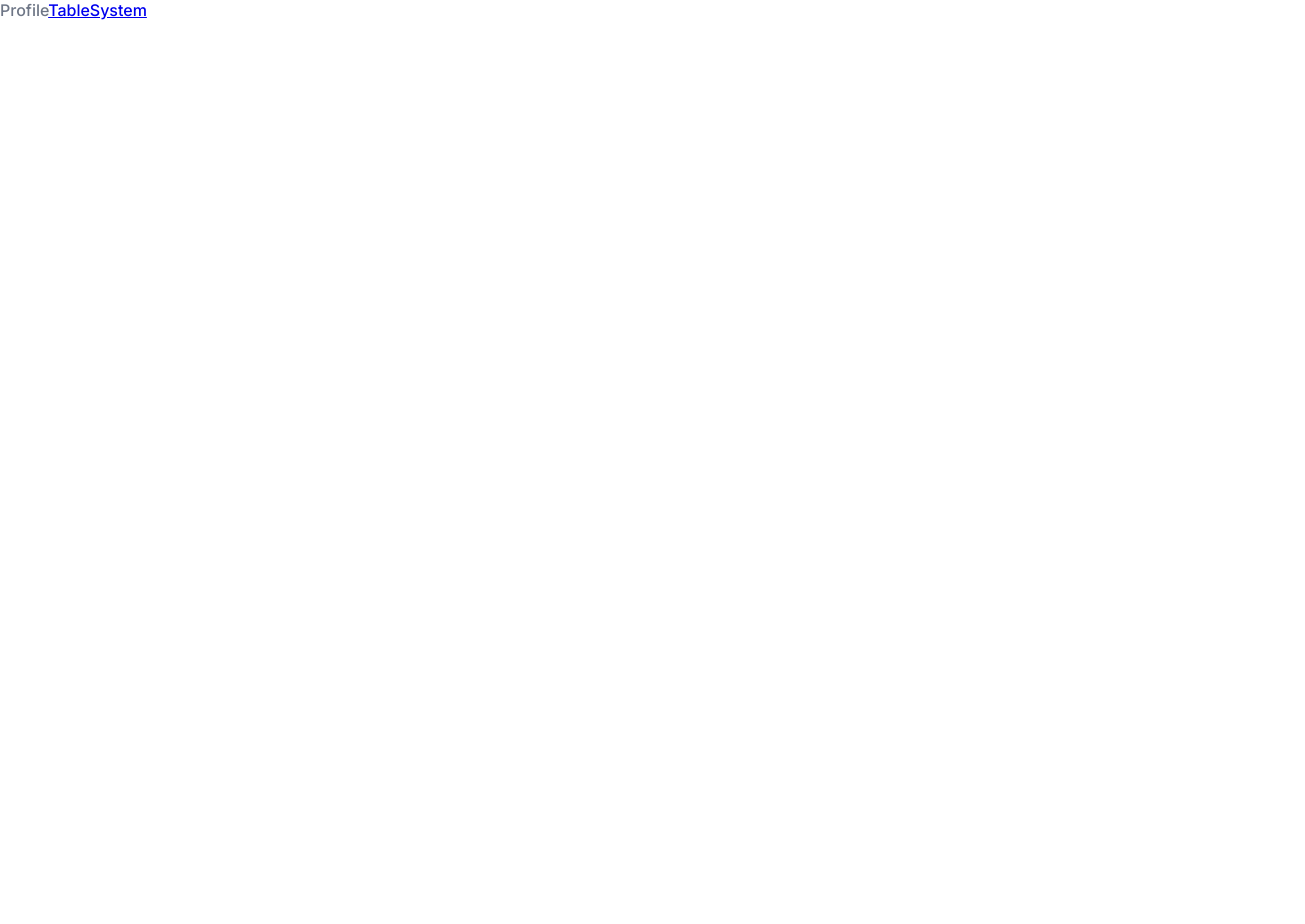
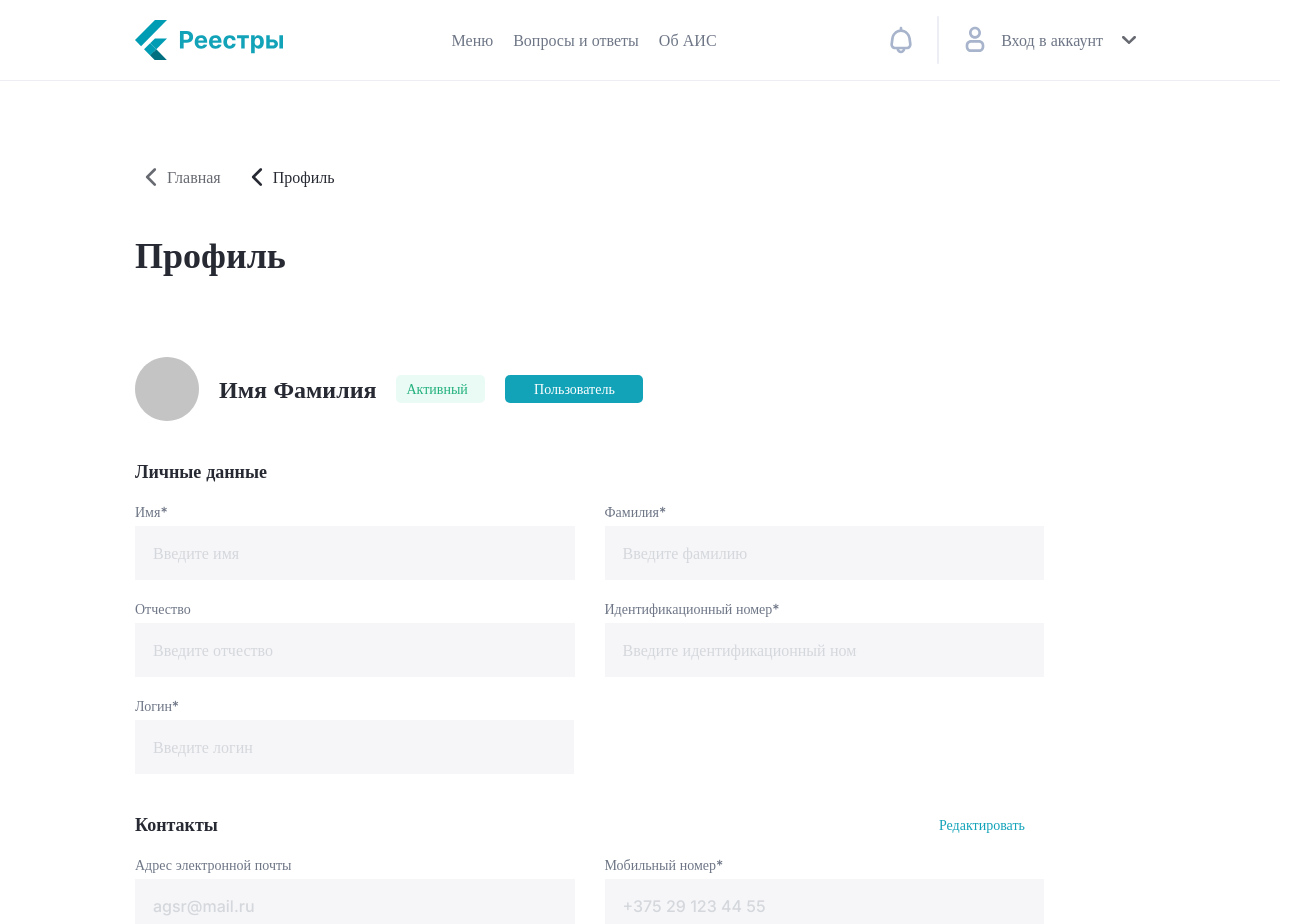
Before and after one commit to ivan-kevra/Information-Systems-app, a React (Vite) app: page / in a window 1280 px wide. Shown: the top 924 px of the page, 1305 px wide, since content can reach past the window. Before the commit the page ends 800 px from the top, so only its background shows below. Built offline with nearby package versions, Linux system fonts and the light colour scheme; sample sign-in values are in the browser's storage; a web font is replaced by a local one.

Commit message:
added profile page

```diff
--- a/src/components/typography/typography.module.scss
+++ b/src/components/typography/typography.module.scss
@@ -33,6 +33,17 @@
   line-height: normal;
 }
 
+.h3 {
+  color: var(---, #272a33);
+
+  /* Заголовок/H3 */
+  font-family: Inter;
+  font-size: 24px;
+  font-style: normal;
+  font-weight: 600;
+  line-height: normal;
+}
+
 .h4 {
   color: var(---, #272a33);
   /* Заголовок/H4 */
--- a/src/pages/login/login.slice.ts
+++ b/src/pages/login/login.slice.ts
@@ -1,32 +1,32 @@
-import { createSlice, PayloadAction } from '@reduxjs/toolkit';
+import { PayloadAction, createSlice } from '@reduxjs/toolkit'
 
 type LoginState = {
   isAuthenticated: boolean
+  token: null | string
   user: {
+    familyName: string
     name: string
-        familyName: string
-    } | null,
-    token: string | null
+  } | null
 }
 const initialState: LoginState = {
   isAuthenticated: false,
+  token: null,
   user: null,
-    token: null
-};
+}
 
 const slice = createSlice({
+  initialState,
   name: 'auth',
-    initialState,
   reducers: {
-        login: (state, action: PayloadAction<{ name: string; familyName: string }>) => {
-            state.isAuthenticated = true;
-            state.user = action.payload;
-        },
     isAuthenticated: (state, action: PayloadAction<boolean>) => {
       state.isAuthenticated = action.payload
-        }
-    }
+    },
+    login: (state, action: PayloadAction<{ familyName: string; name: string }>) => {
+      state.isAuthenticated = true
+      state.user = action.payload
+    },
+  },
 })
 
-export const authReducer = slice.reducer;
+export const authReducer = slice.reducer
 export const authActions = slice.actions
--- /dev/null
+++ b/src/pages/profile/profile.module.scss
@@ -0,0 +1,101 @@
+.container {
+  max-width: 1440px;
+  width: 100%;
+  margin: 0 auto;
+
+  display: flex;
+  flex-direction: column;
+  .header {
+    display: flex;
+    flex-direction: column;
+    align-items: flex-start;
+    gap: 40px;
+    padding: 80px 135px;
+    .links {
+      display: flex;
+      align-items: flex-start;
+      gap: 20px;
+
+      .link {
+        display: flex;
+        align-items: center;
+        text-decoration: none;
+        color: var(---1, #676a71);
+      }
+
+      .activeLink {
+        display: flex;
+        align-items: center;
+        text-decoration: none;
+        color: var(---, #272a33);
+      }
+    }
+  }
+  .content {
+    display: flex;
+    flex-direction: column;
+    align-items: flex-start;
+    gap: 40px;
+    padding: 0px 135px;
+    width: 100%;
+    .photoAndName {
+      display: flex;
+      align-items: center;
+      gap: 20px;
+      .name {
+        display: flex;
+        align-items: center;
+        gap: 20px;
+        .button {
+          width: 118px;
+          padding: 5px 10px;
+          color: var(---, #fff);
+
+          /* Тело текст/B2 */
+          font-family: Inter;
+          font-size: 14px;
+          font-style: normal;
+          font-weight: 500;
+          line-height: normal;
+        }
+      }
+    }
+    .profileData {
+      width: 100%;
+      display: flex;
+      flex-direction: column;
+      gap: 20px;
+      .profileDataHeader {
+        width: 89.5%;
+        display: flex;
+        align-items: center;
+        justify-content: space-between;
+      }
+      .inputs {
+        display: flex;
+        flex-direction: column;
+        align-items: flex-start;
+        gap: 20px;
+        width: 100%;
+        .names {
+          display: flex;
+          align-items: flex-start;
+          gap: 30px;
+          width: 90%;
+        }
+      }
+    }
+  }
+}
+
+.yellowText {
+  padding: 5px 10px;
+  gap: 10px;
+  color: var(---, #22b07d);
+  border-radius: 5px;
+  background: #eafbf5;
+  width: 89px;
+}
+.oneInput {
+  width: 43.5%;
+}
--- a/src/pages/profile/profile.tsx
+++ b/src/pages/profile/profile.tsx
@@ -1,7 +1,108 @@
-import { Link } from "react-router-dom"
+import { Link } from 'react-router-dom'
+
+import { ArrowLeft } from '@/assets/icons/arrowLeft'
+import photo from '@/assets/icons/photo.svg'
+import { Button } from '@/components/button'
+import { Footer } from '@/components/footer'
+import { Header } from '@/components/header'
+import { TextField } from '@/components/textField'
+import { Typography } from '@/components/typography'
+
+import styles from './profile.module.scss'
 
 export const Profile = () => {
-    return <div>Profile
-        <Link to="/tableSystem">TableSystem</Link>
+  return (
+    <div className={styles.container}>
+      <Header />
+      <div className={styles.header}>
+        <div className={styles.links}>
+          <Link className={styles.link} to={'/'}>
+            <ArrowLeft />
+            Главная
+          </Link>
+          <Link className={styles.activeLink} to={'/'}>
+            <ArrowLeft color={'#272A33'} />
+            Профиль
+          </Link>
+        </div>
+        <Typography variant={'h2'}>Профиль</Typography>
+      </div>
+      <div className={styles.content}>
+        <div className={styles.photoAndName}>
+          <img src={photo} />
+          <div className={styles.name}>
+            <Typography variant={'h3'}>Имя Фамилия</Typography>
+            <Typography className={styles.yellowText} variant={'body2'}>
+              Активный
+            </Typography>
+            <Button className={styles.button}>Пользователь</Button>
+          </div>
+        </div>
+        <div className={styles.profileData}>
+          <Typography style={{ color: '#272A33' }} variant={'s1'}>
+            Личные данные
+          </Typography>
+          <div className={styles.inputs}>
+            <div className={styles.names}>
+              <TextField label={'Имя*'} placeholder={'Введите имя'} />
+              <TextField label={'Фамилия*'} placeholder={'Введите фамилию'} />
+            </div>
+            <div className={styles.names}>
+              <TextField label={'Отчество'} placeholder={'Введите отчество'} />
+              <TextField
+                label={'Идентификационный номер*'}
+                placeholder={'Введите идентификационный номер'}
+              />
+            </div>
+            <TextField className={styles.oneInput} label={'Логин*'} placeholder={'Введите логин'} />
+          </div>
+        </div>
+        <div className={styles.profileData}>
+          <div className={styles.profileDataHeader}>
+            <Typography style={{ color: '#272A33' }} variant={'s1'}>
+              Контакты
+            </Typography>
+            <Button style={{ width: '100px' }} variant={'text'}>
+              Редактировать
+            </Button>
+          </div>
+
+          <div className={styles.inputs}>
+            <div className={styles.names}>
+              <TextField label={'Адрес электронной почты'} placeholder={'agsr@mail.ru'} />
+              <TextField label={'Мобильный номер*'} placeholder={'+375 29 123 44 55'} />
+            </div>
+          </div>
+        </div>
+        <div className={styles.profileData}>
+          <div className={styles.profileDataHeader}>
+            <Typography style={{ color: '#272A33' }} variant={'s1'}>
+              Контакты
+            </Typography>
+            <Button style={{ width: '100px' }} variant={'text'}>
+              Редактировать
+            </Button>
+          </div>
+          <TextField
+            className={styles.oneInput}
+            label={'Текущий пароль'}
+            placeholder={'**********'}
+            variant={'password'}
+          />
+          <div className={styles.inputs}>
+            <div className={styles.names}>
+              <TextField label={'Новый пароль'} placeholder={'**********'} variant={'password'} />
+              <TextField
+                label={'Подтвердите пароль*'}
+                placeholder={'**********'}
+                variant={'password'}
+              />
+            </div>
+          </div>
+        </div>
+      </div>
+
+      <Footer />
     </div>
+  )
 }
```
Also changed, not shown: src/assets/icons/photo.svg (added). Lines whose indentation alone changed are shown as unchanged.
